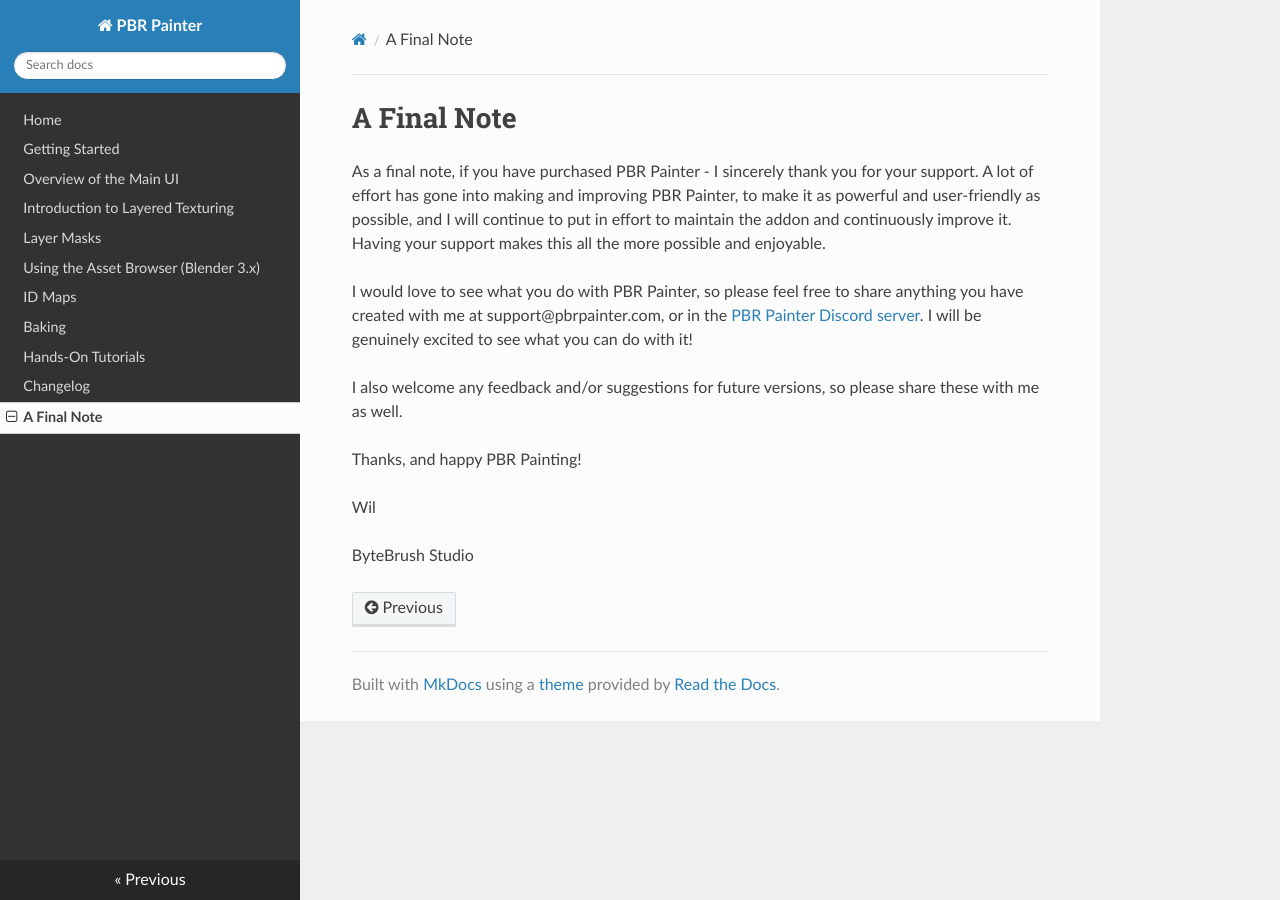
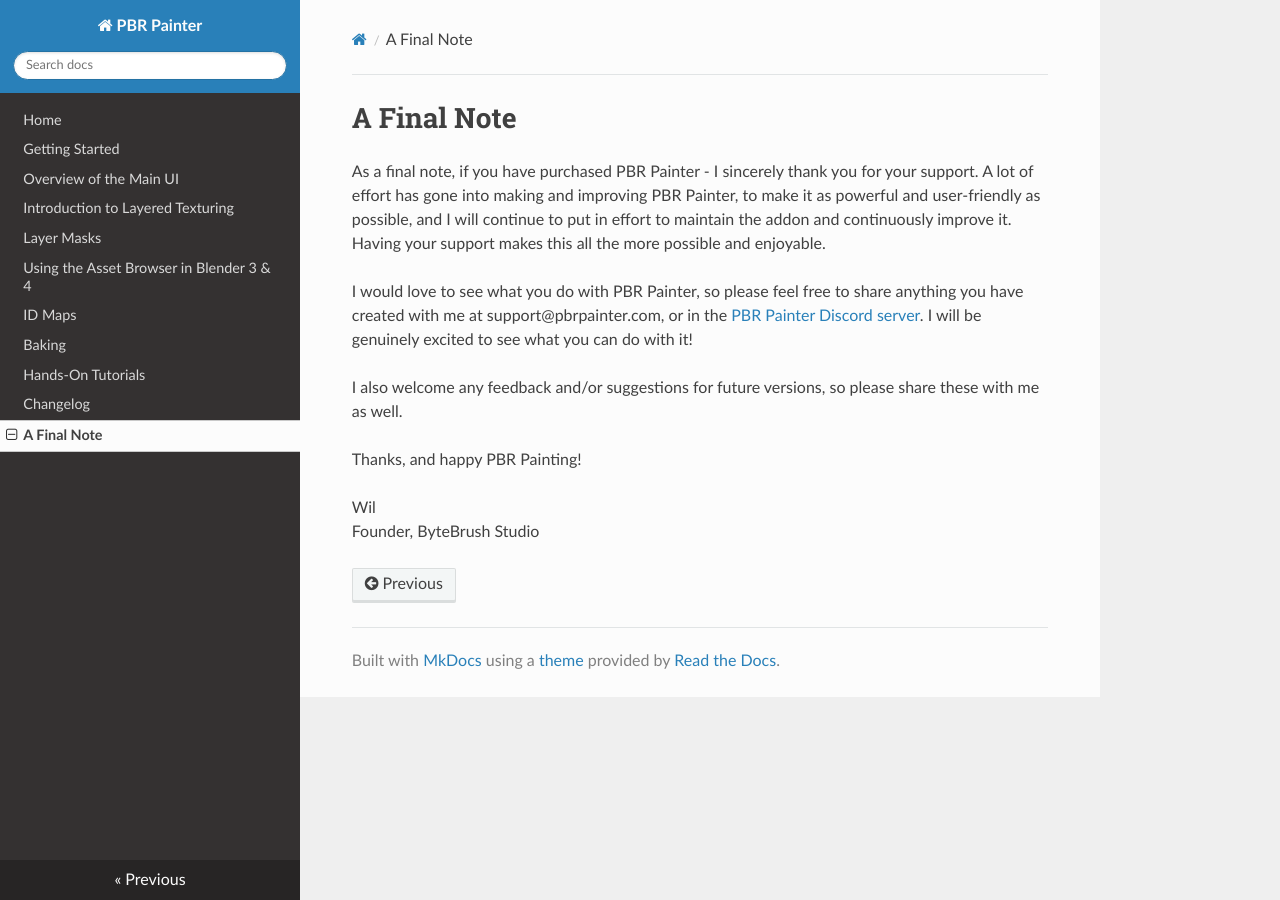
Before and after one commit to pbrpainter/pbr-painter-doc, an MkDocs documentation site: the page built from docs/final_note.md, in a window 1280 px wide. Built offline with MkDocs 1.6.1, drawn with Linux system fonts in a browser that asks for light colours; nearby versions of some CDN libraries.

Commit message:
Update to 2.4

```diff
--- a/docs/asset_browser.md
+++ b/docs/asset_browser.md
@@ -1,4 +1,4 @@
-# Using the Asset Browser (Blender 3.x)
+# Using the Asset Browser in Blender 3 & 4
 
 The asset browser is a powerful tool, which was released as part of Blender 3.0. The asset browser, generally speaking,
 allows you to save and reuse your Blender assets in different projects, meaning you don't have to redo the same work
--- a/docs/final_note.md
+++ b/docs/final_note.md
@@ -13,6 +13,5 @@
 <p>
 Wil
 <br>
-<br>
-ByteBrush Studio
+Founder, ByteBrush Studio
 </p>
--- a/docs/getting_started.md
+++ b/docs/getting_started.md
@@ -18,7 +18,7 @@
 <li> 2. Close and restart Blender to ensure any cached files are cleared. </li>
 <li> 3. Install the new version as per normal. </li></p>
 
-## Setting up the Asset Browser (Blender 3 Only)
+## Setting up the Asset Browser (Blender 3.x and 4.x Only)
 <p>
 <iframe width="560" height="315" src="https://www.youtube.com/embed/cpHb4JseF_U" title="YouTube video player"
 frameborder="0" allow="accelerometer; autoplay; clipboard-write; encrypted-media; gyroscope; picture-in-picture" allowfullscreen></iframe>
```
Also changed, not shown: docs/index.md (+6 -1 lines).
